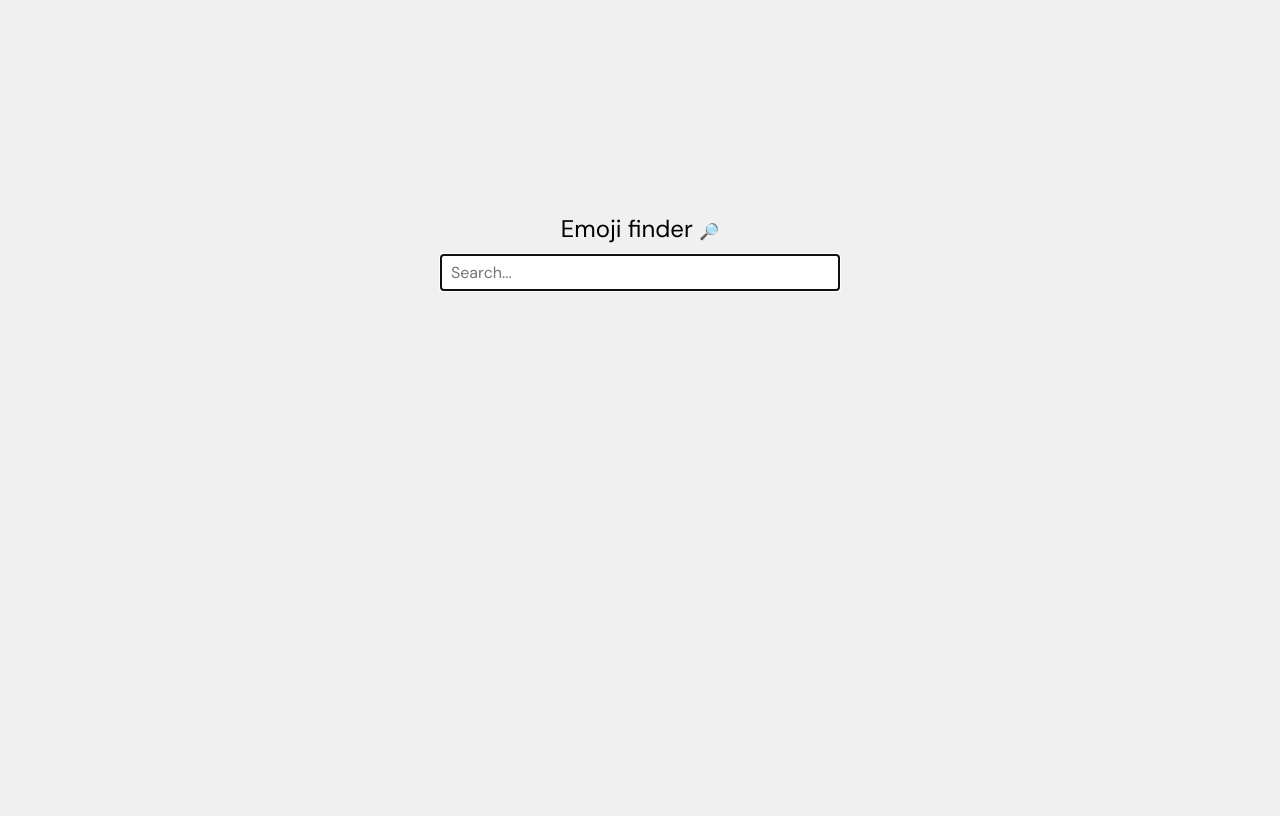
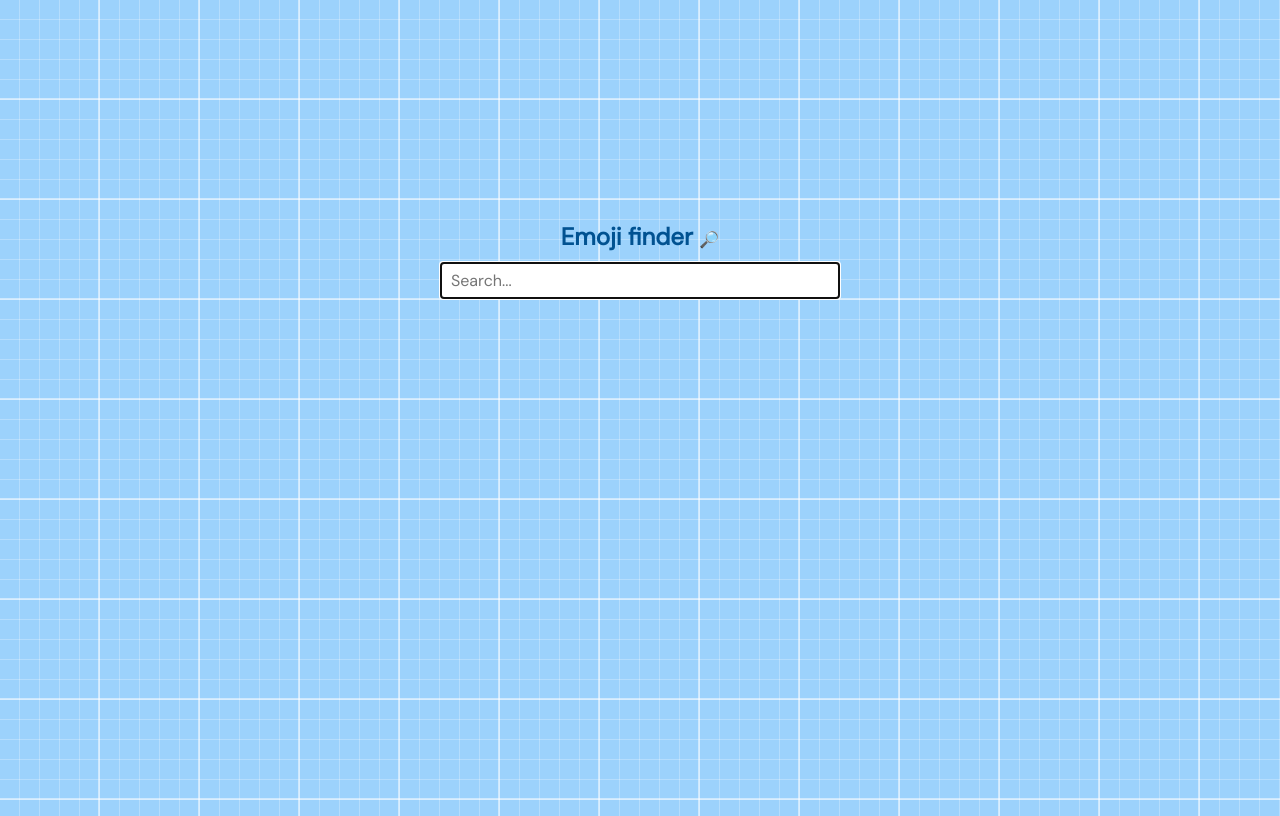
Before and after one commit to rolandjlevy/react-emoji-finder, a React (Create React App) app: page / in a window 1280 px wide. Built offline with nearby package versions, Linux system fonts and the light colour scheme.

Commit message:
changed background

```diff
--- a/src/App.js
+++ b/src/App.js
@@ -3,9 +3,9 @@ import SearchEmojis from './SearchEmojis';
 
 function App() {
   return (
-    <>
+    <main>
       <SearchEmojis />
-    </>
+    </main>
   );
 }
 
--- a/src/index.css
+++ b/src/index.css
@@ -7,15 +7,27 @@
   -moz-osx-font-smoothing: grayscale;
 }
 
-body {
+/* body {
   margin: 0;
   background: #f0f0f0;
+} */
+
+body {
+  background-color: #9cd2fc;
+  background-image:
+    linear-gradient(rgba(255,255,255,0.5) 2px, transparent 2px),
+    linear-gradient(90deg, rgba(255,255,255,0.5) 2px, transparent 2px),
+    linear-gradient(rgba(255,255,255,0.25) 1px, transparent 1px),
+    linear-gradient(90deg, rgba(255,255,255,0.25) 1px, transparent 1px);
+  background-size: 100px 100px, 100px 100px, 20px 20px, 20px 20px;
+  background-position: -2px -2px, -2px -2px, -1px -1px, -1px -1px;
 }
 
 h3 {
   font-size: 1.5rem;
   margin-bottom: 10px;
-  font-weight: 500;
+  font-weight: 700;
+  color: #015291;
 }
 
 .wrapper {
```
